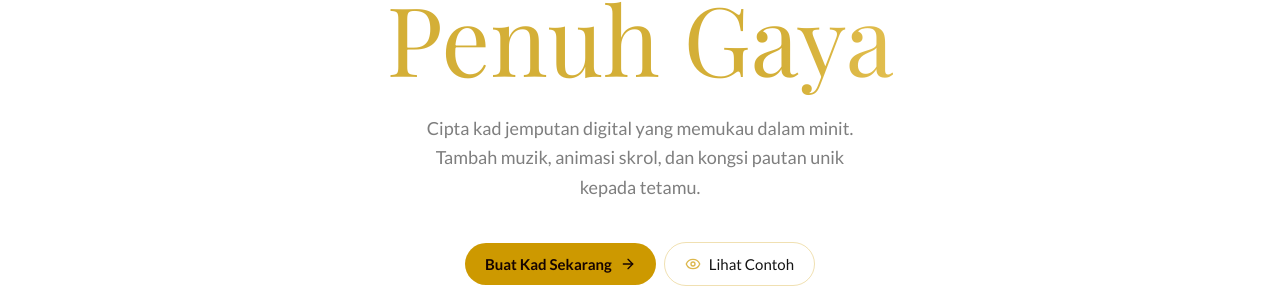
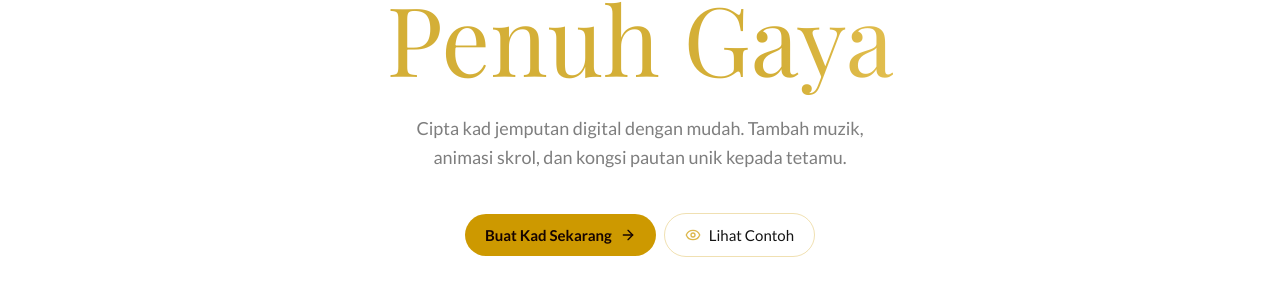
Before and after one commit to rfunnn/ecard, a Next.js app: page / in a window 1280 px wide. Shown: the part 170-458 px from the top of the page. Built offline with nearby package versions, Linux system fonts and the light colour scheme; no server answers; a web font is replaced by a local one.

Commit message:
fix: UI enhancement

```diff
--- a/src/app/page.tsx
+++ b/src/app/page.tsx
@@ -136,7 +136,7 @@ export default function HomePage() {
             </h1>
 
             <p className="text-[var(--tx-2)] text-[13px] lg:text-lg leading-relaxed max-w-sm lg:max-w-md mb-5 lg:mb-10">
-              Cipta kad jemputan digital yang memukau dalam minit. Tambah muzik, animasi skrol, dan kongsi pautan unik kepada tetamu.
+              Cipta kad jemputan digital dengan mudah. Tambah muzik, animasi skrol, dan kongsi pautan unik kepada tetamu.
             </p>
 
             {/* CTAs */}
```
